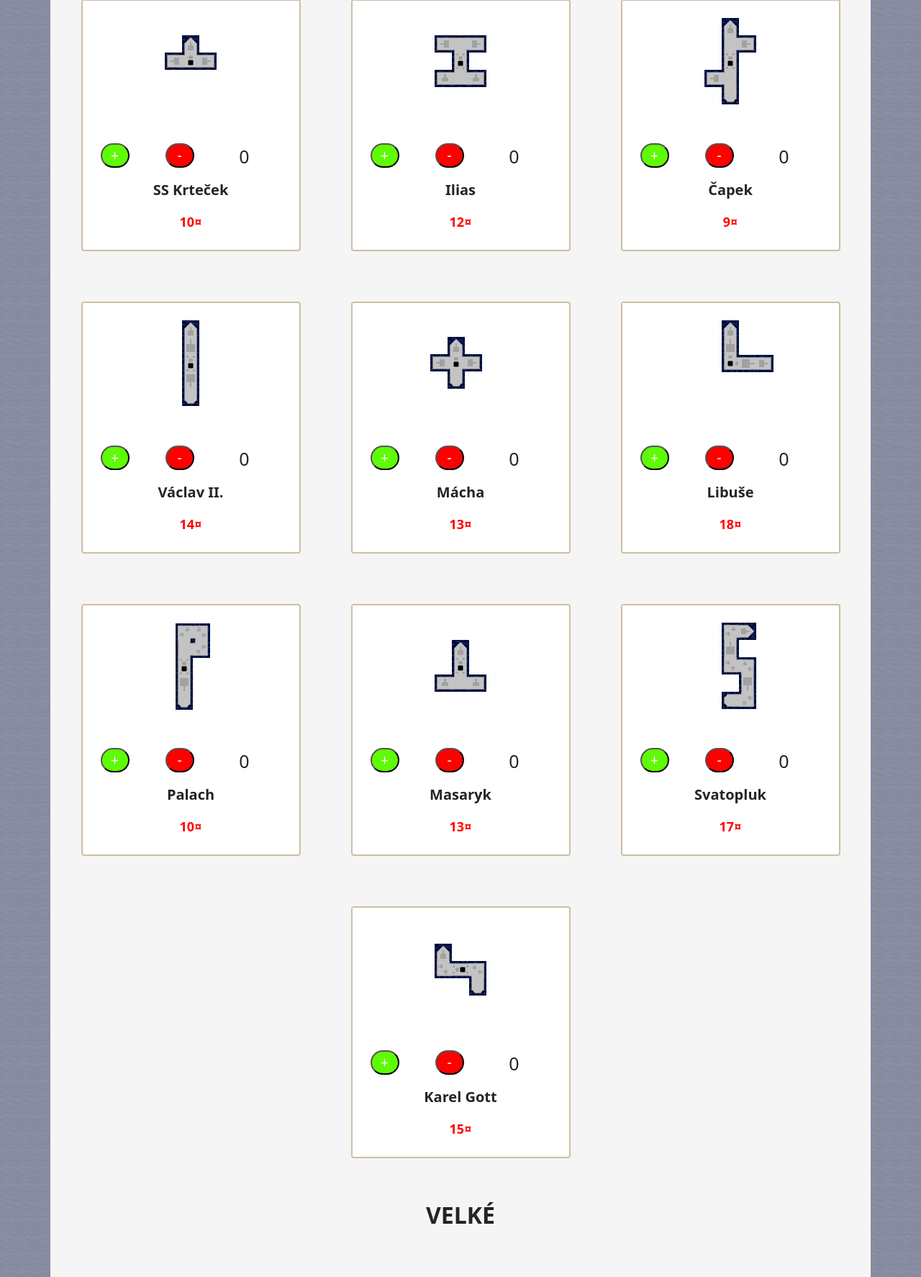
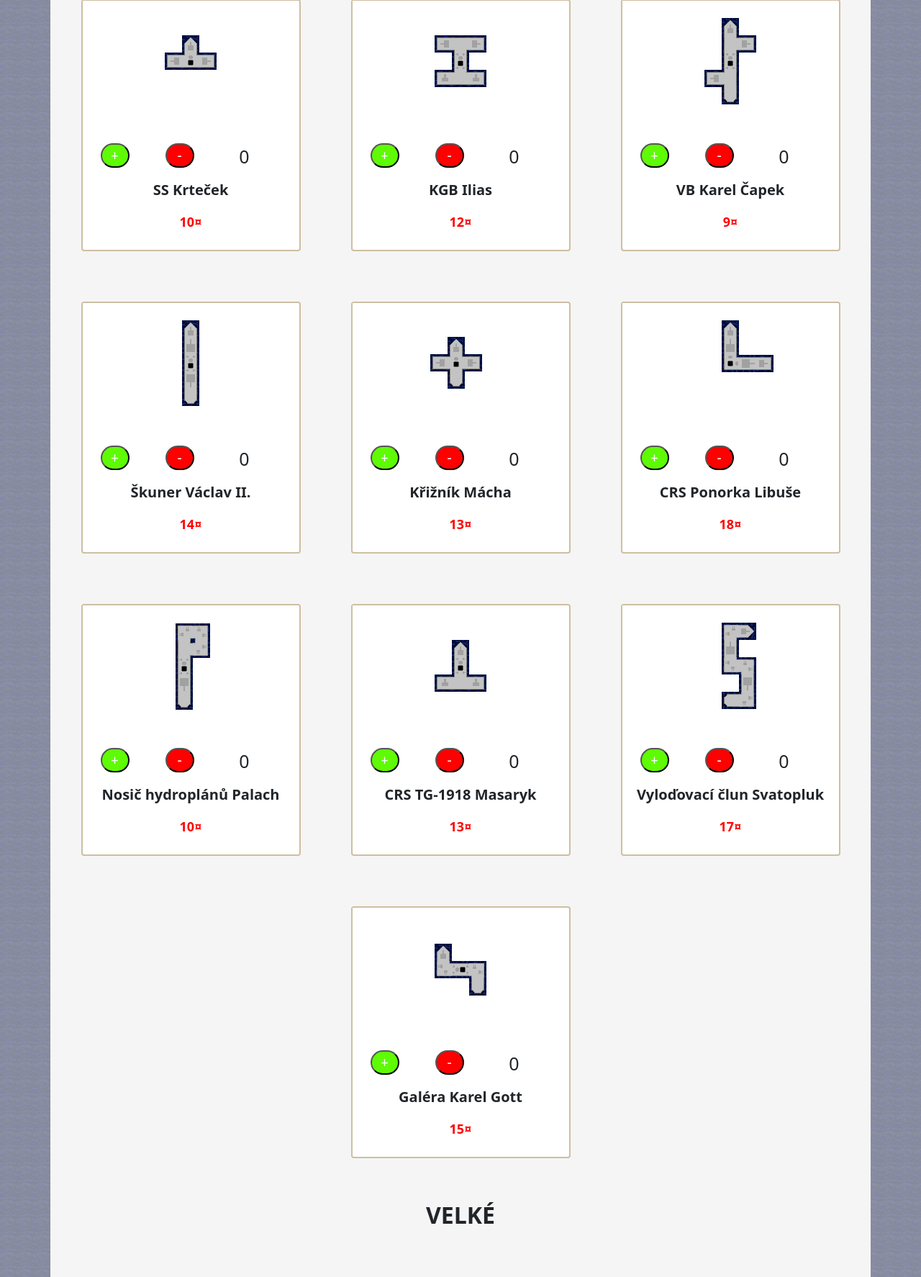
Before and after one commit to sps-trutnov-eps/projekt-2ep-lode_na_vode, an ASP.NET Core app: page / in a window 1280 px wide. Shown: the part 837-2611 px from the top of the page at 72% size. Run offline with ASP.NET Core 8, Linux system fonts and the light colour scheme; style sheets or scripts are compiled from the project's sources.

Commit message:
Názvy lodí, obrázky

```diff
--- a/Source/LodeNaVode/Views/Priprava/Zvolit.cshtml
+++ b/Source/LodeNaVode/Views/Priprava/Zvolit.cshtml
@@ -59,7 +59,7 @@
 
     <div class="card">
         <div class="contentik">
-            <img src="/img/M_lod.png" alt="lod s očima" />
+            <img src="/img/metodej.png" alt="lod s očima" />
         </div>
         <div class="tlacitka">
             <form action="/Priprava/KliknutiPlusMetodej"><input class="plus" type="submit" value="+" /></form>
@@ -144,7 +144,7 @@
             <p>@pocetLodiIlias</p>
         </div>
         <div class="nazev">
-            <p>Ilias</p>
+            <p>KGB Ilias</p>
         </div>
         <div class="cena">
             <p>@cenaLodiIlias¤</p>
@@ -161,7 +161,7 @@
             <p>@pocetLodiCapek</p>
         </div>
         <div class="nazev">
-            <p>Čapek</p>
+            <p>VB Karel Čapek</p>
         </div>
         <div class="cena">
             <p>@cenaLodiCapek¤</p>
@@ -178,7 +178,7 @@
             <p>@pocetLodiVaclavII</p>
         </div>
         <div class="nazev">
-            <p>Václav II.</p>
+            <p>Škuner Václav II.</p>
         </div>
         <div class="cena">
             <p>@cenaLodiVaclavII¤</p>
@@ -195,7 +195,7 @@
             <p>@pocetLodiMacha</p>
         </div>
         <div class="nazev">
-            <p>Mácha</p>
+            <p>Křižník Mácha</p>
         </div>
         <div class="cena">
             <p>@cenaLodiMacha¤</p>
@@ -212,7 +212,7 @@
             <p>@pocetLodiLibuse</p>
         </div>
         <div class="nazev">
-            <p>Libuše</p>
+            <p>CRS Ponorka Libuše</p>
         </div>
         <div class="cena">
             <p>@cenaLodiLibuse¤</p>
@@ -229,7 +229,7 @@
             <p>@pocetLodiPalach</p>
         </div>
         <div class="nazev">
-            <p>Palach</p>
+            <p>Nosič hydroplánů Palach</p>
         </div>
         <div class="cena">
             <p>@cenaLodiPalach¤</p>
@@ -246,7 +246,7 @@
             <p>@pocetLodiMasaryk</p>
         </div>
         <div class="nazev">
-            <p>Masaryk</p>
+            <p>CRS TG-1918 Masaryk</p>
         </div>
         <div class="cena">
             <p>@cenaLodiMasaryk¤</p>
@@ -263,7 +263,7 @@
             <p>@pocetLodiSvatopluk</p>
         </div>
         <div class="nazev">
-            <p>Svatopluk</p>
+            <p>Vyloďovací člun Svatopluk</p>
         </div>
         <div class="cena">
             <p>@cenaLodiSvatopluk¤</p>
@@ -280,7 +280,7 @@
             <p>@pocetLodiGott</p>
         </div>
         <div class="nazev">
-            <p>Karel Gott</p>
+            <p>Galéra Karel Gott</p>
         </div>
         <div class="cena">
             <p>@cenaLodiGott¤</p>
@@ -300,7 +300,7 @@
 
     <div class="card">
         <div class="contentik">
-            <img src="/img/M_lod.png" alt="lod s očima" />
+            <img src="/img/zatopek.png" alt="lod s očima" />
         </div>
         <div class="tlacitka">
             <form action="/Priprava/KliknutiPlusZatopek"><input class="plus" type="submit" value="+" /></form>
@@ -308,7 +308,7 @@
             <p>@pocetLodiZatopek</p>
         </div>
         <div class="nazev">
-            <p>Zátopek</p>
+            <p>EMO Zátopek</p>
         </div>
         <div class="cena">
             <p>@cenaLodiZatopek¤</p>
@@ -317,7 +317,7 @@
 
     <div class="card">
         <div class="contentik">
-            <img src="/img/K_lod.png" alt="lod s očima" />
+            <img src="/img/Odysea.png" alt="lod s očima" />
         </div>
         <div class="tlacitka">
             <form action="/Priprava/KliknutiPlusOdysea"><input class="plus" type="submit" value="+" /></form>
@@ -325,7 +325,7 @@
             <p>@pocetLodiOdysea</p>
         </div>
         <div class="nazev">
-            <p>Odysea</p>
+            <p>Pentera Odysea</p>
         </div>
         <div class="cena">
             <p>@cenaLodiOdysea¤</p>
@@ -334,7 +334,7 @@
 
     <div class="card">
         <div class="contentik">
-            <img src="/img/L_lod.png" alt="lod s očima" />
+            <img src="/img/KarelIV.png" alt="lod s očima" />
         </div>
         <div class="tlacitka">
             <form action="/Priprava/KliknutiPlusKarelIV"><input class="plus" type="submit" value="+" /></form>
@@ -342,7 +342,7 @@
             <p>@pocetLodiKarelIV</p>
         </div>
         <div class="nazev">
-            <p>Karel IV.</p>
+            <p>BH Král Karel IV.</p>
         </div>
         <div class="cena">
             <p>@cenaLodiKarelIV¤</p>
@@ -351,7 +351,7 @@
 
     <div class="card">
         <div class="contentik">
-            <img src="/img/L_lod.png" alt="lod s očima" />
+            <img src="/img/Jan_Žižka.png" alt="lod s očima" />
         </div>
         <div class="tlacitka">
             <form action="/Priprava/KliknutiPlusZizka"><input class="plus" type="submit" value="+" /></form>
@@ -359,7 +359,7 @@
             <p>@pocetLodiZizka</p>
         </div>
         <div class="nazev">
-            <p>Žižka</p>
+            <p>One-eye Jan Žižka</p>
         </div>
         <div class="cena">
             <p>@cenaLodiZizka¤</p>
@@ -368,7 +368,7 @@
 
     <div class="card">
         <div class="contentik">
-            <img src="/img/L_lod.png" alt="lod s očima" />
+            <img src="/img/Bozena.png" alt="lod s očima" />
         </div>
         <div class="tlacitka">
             <form action="/Priprava/KliknutiPlusNemcova"><input class="plus" type="submit" value="+" /></form>
@@ -376,7 +376,7 @@
             <p>@pocetLodiKarelIV</p>
         </div>
         <div class="nazev">
-            <p>Božena Němcová</p>
+            <p>Plachetnice Božena Němcová</p>
         </div>
         <div class="cena">
             <p>@cenaLodiNemcova¤</p>
```
